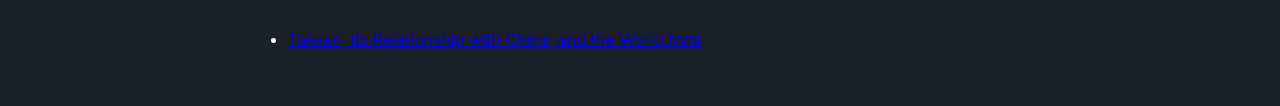
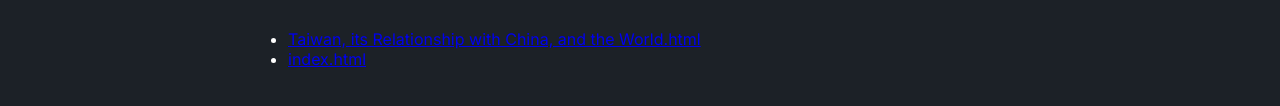
Before and after one commit to 0x7x/markdowngeneration, a plain HTML site: page public/geog/Story Map Project/index.html in a window 1280 px wide. Shown: the part 216-322 px from the top of the page. Drawn offline with nearby package versions, Linux system fonts and the light colour scheme; files that its build step writes are made by us from their sources.

Commit message:
Update index.html

```diff
--- a/public/geog/Story Map Project/index.html
+++ b/public/geog/Story Map Project/index.html
@@ -53,7 +53,7 @@ directoryLinks.forEach(function(link, index) {
   <body>
     <div id="markdown-content" class="markdown-content">
     <h1 class="x1">public/geog/Story Map Project</h1>
-      <ul><li><a href="Taiwan, its Relationship with China, and the World.html">Taiwan, its Relationship with China, and the World.html</a></li>
+      <ul><li><a href="Taiwan, its Relationship with China, and the World.html">Taiwan, its Relationship with China, and the World.html</a></li><li><a href="index.html">index.html</a></li>
       </ul>
     </div>
     <script src="https://cdn.jsdelivr.net/npm/marked@2.0.0/marked.min.js"></script>
```
